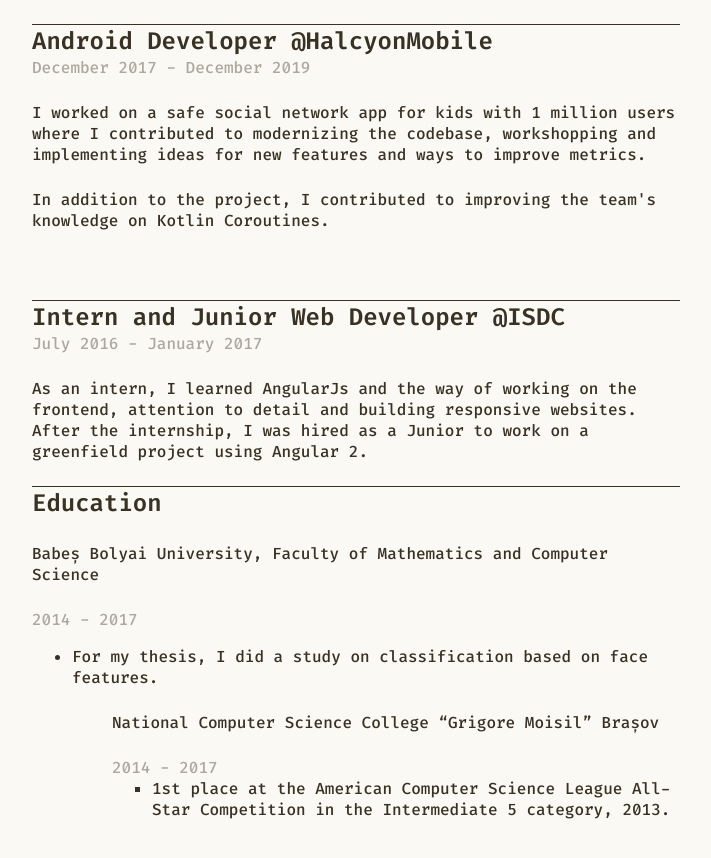
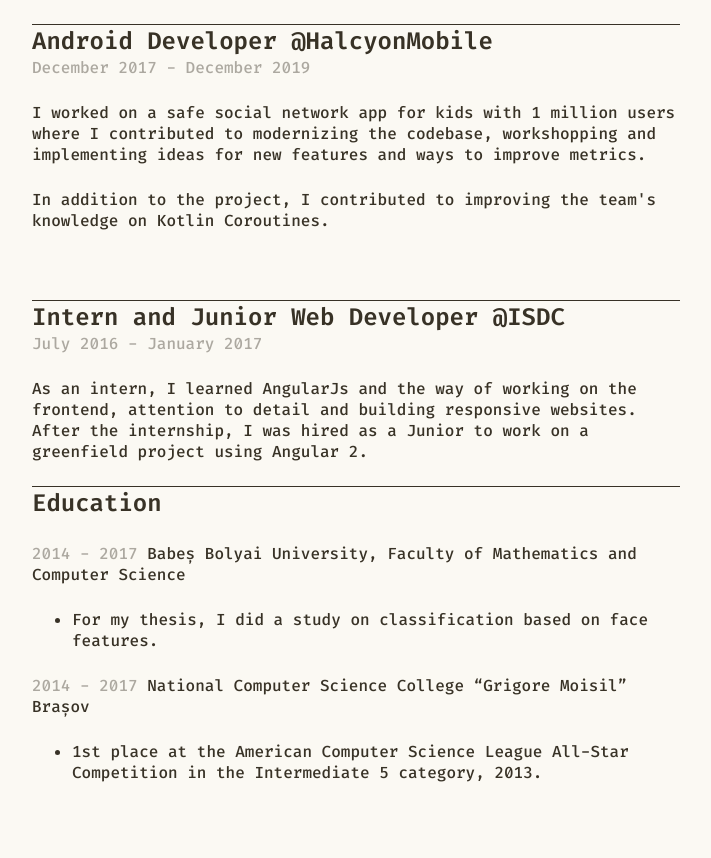
Before and after one commit to AlexGabor/alexgabor.com, a Jekyll site: the page built from cv.html, in a window 1280 px wide and 900 px high, scrolled down 1948 px. Shown: the top 858 px of the window, without its empty margins (284-995 px from the left). Built offline with Jekyll 4.4.1, drawn with Linux system fonts in a browser that asks for light colours.

Commit message:
Update cv.html

```diff
--- a/cv.html
+++ b/cv.html
@@ -147,10 +147,8 @@
 
 <h2>Education</h2>
 
-<p>Babeș­ Bolyai University, Faculty of Mathematics and Computer Science</p>
-<span class="date">2014 - 2017</span>
-<ul><li>For my thesis, I did a study on classification based on face features.</li><ul>
+<p><span class="date">2014 - 2017</span> Babeș­ Bolyai University, Faculty of Mathematics and Computer Science</p>
+<ul><li>For my thesis, I did a study on classification based on face features.</li></ul>
 
-<p>National Computer Science College “Grigore Moisil” Brașov</p>
-<span class="date">2014 - 2017</span>
-<ul><li>1st place at the American Computer Science League All­-Star Competition in the Intermediate 5 category, 2013.</li><ul>
+<p><span class="date">2014 - 2017</span> National Computer Science College “Grigore Moisil” Brașov</p>
+<ul><li>1st place at the American Computer Science League All­-Star Competition in the Intermediate 5 category, 2013.</li></ul>
```
